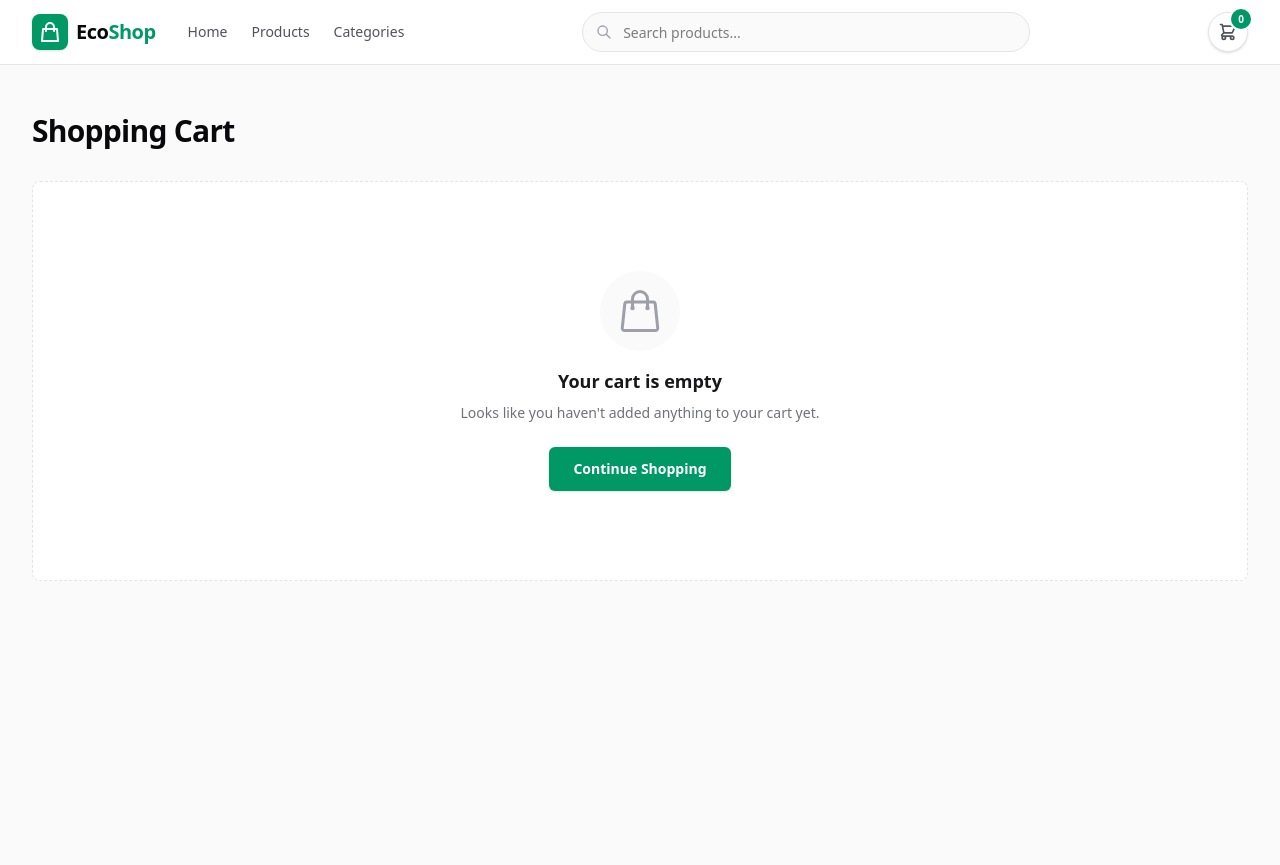
After one commit to Kaushalendra87/EcoShop, a Django app: page /cart/summary/ in a window 1280 px wide. The commit adds this page. Run offline with Django 5.2, Linux system fonts and the light colour scheme; some libraries are stand-ins or nearby versions.

Commit message:
Built the cart detail page and also added the item deletion from the cart

```diff
--- /dev/null
+++ b/cart/templates/cart/cart_summary.html
@@ -0,0 +1,175 @@
+{% extends 'myapp/base.html' %}
+
+{% block body %}
+<main class="min-h-screen bg-zinc-50 text-zinc-950 py-8 lg:py-12">
+    <div class="mx-auto max-w-7xl px-4 sm:px-6 lg:px-8">
+        <h1 class="text-3xl font-bold tracking-tight mb-8">Shopping Cart</h1>
+
+        <div id="cart-content">
+            {% if cart %}
+                <div class="grid grid-cols-1 gap-8 lg:grid-cols-12">
+                    <!-- Left: Cart Items -->
+                    <div class="lg:col-span-8 flex flex-col gap-4">
+                        {% for item in cart %}
+                            <article class="product-row group flex flex-col sm:flex-row gap-6 rounded-xl border border-zinc-200 bg-white p-6 shadow-sm transition hover:shadow-md" data-product-id="{{ item.product.id }}">
+                                <!-- Product Image -->
+                                <div class="relative aspect-square w-24 shrink-0 overflow-hidden rounded-lg bg-zinc-100 border border-zinc-100 sm:w-32">
+                                    {% if item.product.image %}
+                                        <img src="{{ item.product.image.url }}" alt="{{ item.product.name }}" class="h-full w-full object-cover">
+                                    {% else %}
+                                        <div class="flex h-full items-center justify-center text-center text-xs text-zinc-400 font-medium">No Image</div>
+                                    {% endif %}
+                                </div>
+
+                                <!-- Details -->
+                                <div class="flex flex-1 flex-col justify-between">
+                                    <div class="flex flex-col gap-1 sm:flex-row sm:justify-between sm:gap-4">
+                                        <div>
+                                            <h2 class="text-lg font-semibold text-zinc-900 hover:text-emerald-600 transition">
+                                                <a href="{{ item.product.get_absolute_url }}">
+                                                    {{ item.product.name }}
+                                                </a>
+                                            </h2>
+                                            <p class="mt-1 text-sm text-zinc-500 line-clamp-2">{{ item.product.description|truncatewords:12 }}</p>
+                                        </div>
+                                        <div class="text-right shrink-0">
+                                            <p class="text-base font-bold text-zinc-900">Rs.{{ item.total_price|floatformat:2 }}</p>
+                                            <p class="text-xs text-zinc-500">Rs.{{ item.price|floatformat:2 }} each</p>
+                                        </div>
+                                    </div>
+
+                                    <!-- Actions & Qty -->
+                                    <div class="mt-4 flex items-center justify-between border-t border-zinc-100 pt-4">
+                                        <div class="flex items-center gap-2">
+                                            <span class="text-xs font-semibold text-zinc-400 uppercase tracking-wider">Qty</span>
+                                            <span class="rounded bg-zinc-100 px-2.5 py-1 text-sm font-semibold text-zinc-700">{{ item.qty }}</span>
+                                        </div>
+
+                                        <button type="button" class="delete-btn flex items-center gap-1.5 rounded-lg border border-zinc-200 px-3 py-1.5 text-xs font-semibold text-zinc-500 hover:border-rose-200 hover:bg-rose-50 hover:text-rose-600 transition shadow-sm" data-product-id="{{ item.product.id }}">
+                                            <svg class="h-3.5 w-3.5" fill="none" stroke="currentColor" stroke-width="2" viewBox="0 0 24 24">
+                                                <path stroke-linecap="round" stroke-linejoin="round" d="M19 7l-.867 12.142A2 2 0 0116.138 21H7.862a2 2 0 01-1.995-1.858L5 7m5 4v6m4-6v6m1-10V4a1 1 0 00-1-1h-4a1 1 0 00-1 1v3M4 7h16"></path>
+                                            </svg>
+                                            Remove
+                                        </button>
+                                    </div>
+                                </div>
+                            </article>
+                        {% endfor %}
+                    </div>
+
+                    <!-- Right: Summary Card -->
+                    <div class="lg:col-span-4">
+                        <div class="sticky top-24 rounded-xl border border-zinc-200 bg-white p-6 shadow-sm">
+                            <h2 class="text-lg font-semibold text-zinc-900 border-b border-zinc-100 pb-4 mb-4">Order Summary</h2>
+
+                            <div class="flex flex-col gap-3.5 text-sm mb-6">
+                                <div class="flex justify-between text-zinc-600">
+                                    <span>Subtotal</span>
+                                    <span id="subtotal" class="font-semibold text-zinc-900">Rs.{{ cart.get_total|floatformat:2 }}</span>
+                                </div>
+                                <div class="flex justify-between text-zinc-600">
+                                    <span>Shipping</span>
+                                    <span class="font-semibold text-emerald-600">Free</span>
+                                </div>
+                                <div class="flex justify-between text-zinc-600">
+                                    <span>Estimated Tax</span>
+                                    <span class="font-semibold text-zinc-900">Rs.0.00</span>
+                                </div>
+                            </div>
+
+                            <div class="border-t border-zinc-200 pt-4 mb-6">
+                                <div class="flex justify-between items-baseline">
+                                    <span class="text-base font-bold text-zinc-900">Total Amount</span>
+                                    <span id="total-amount" class="text-2xl font-extrabold text-zinc-900">Rs.{{ cart.get_total|floatformat:2 }}</span>
+                                </div>
+                            </div>
+
+                            <button type="button" class="w-full flex h-12 items-center justify-center rounded-lg bg-emerald-600 px-4 text-sm font-semibold text-white shadow-md shadow-emerald-100 hover:bg-emerald-700 transition">
+                                Proceed to Checkout
+                            </button>
+                        </div>
+                    </div>
+                </div>
+            {% else %}
+                <div class="flex min-h-[400px] flex-col items-center justify-center rounded-lg border border-dashed border-zinc-200 bg-white p-12 text-center">
+                    <div class="rounded-full bg-zinc-50 p-4 text-zinc-400">
+                        <svg class="h-12 w-12" fill="none" stroke="currentColor" stroke-width="1.5" viewBox="0 0 24 24">
+                            <path stroke-linecap="round" stroke-linejoin="round" d="M15.75 10.5V6a3.75 3.75 0 1,0-7.5 0v4.5m11.356-1.993 1.263 12c.07.665-.45 1.243-1.119 1.243H4.25a1.125 1.125 0 0,1-1.12-1.243l1.264-12A1.125 1.125 0 0,1 5.513 7.5h12.974c.576 0 1.059.435 1.119 1.007zM8.625 10.5a.375.375 0 1,1-.75 0 .375.375 0 0,1 .75 0zm7.5 0a.375.375 0 1,1-.75 0 .375.375 0 0,1 .75 0z"></path>
+                        </svg>
+                    </div>
+                    <h3 class="mt-4 text-lg font-semibold text-zinc-900">Your cart is empty</h3>
+                    <p class="mt-2 text-sm text-zinc-500">Looks like you haven't added anything to your cart yet.</p>
+                    <a href="{% url 'myapp:index' %}" class="mt-6 inline-flex h-11 items-center justify-center rounded-md bg-emerald-600 px-6 text-sm font-semibold text-white shadow-sm hover:bg-emerald-700 transition">
+                        Continue Shopping
+                    </a>
+                </div>
+            {% endif %}
+        </div>
+    </div>
+</main>
+
+<!-- Cart AJAX Script -->
+<script>
+    $(document).on("click", ".delete-btn", function(e) {
+        e.preventDefault();
+        const productId = $(this).data("product-id");
+        const $row = $(this).closest('.product-row');
+        const $btn = $(this);
+
+        // Visual loading state for delete button
+        $btn.prop('disabled', true).addClass('opacity-55');
+
+        $.ajax({
+            type: "POST",
+            url: "{% url 'cart_delete' %}",
+            data: {
+                csrfmiddlewaretoken: "{{ csrf_token }}",
+                product_id: productId
+            },
+            success: function(response) {
+                // Update navbar badge
+                const $badge = $('#cart-qty');
+                $badge.text(response.qty);
+                $badge.removeClass('scale-100 bg-emerald-600').addClass('scale-125 bg-amber-500');
+                setTimeout(() => {
+                    $badge.removeClass('scale-125 bg-amber-500').addClass('scale-100 bg-emerald-600');
+                }, 300);
+
+                // Update summary values
+                const formattedTotal = 'Rs.' + parseFloat(response.total).toFixed(2);
+                $('#subtotal').text(formattedTotal);
+                $('#total-amount').text(formattedTotal);
+
+                // Animate row removal
+                $row.fadeOut(300, function() {
+                    $(this).remove();
+                    checkEmpty();
+                });
+            },
+            error: function(xhr, errmsg, err) {
+                console.error("Error removing item:", errmsg);
+                $btn.prop('disabled', false).removeClass('opacity-55');
+            }
+        });
+    });
+
+    function checkEmpty() {
+        if ($('.product-row').length === 0) {
+            $('#cart-content').html(`
+                <div class="flex min-h-[400px] flex-col items-center justify-center rounded-lg border border-dashed border-zinc-200 bg-white p-12 text-center">
+                    <div class="rounded-full bg-zinc-50 p-4 text-zinc-400">
+                        <svg class="h-12 w-12" fill="none" stroke="currentColor" stroke-width="1.5" viewBox="0 0 24 24">
+                            <path stroke-linecap="round" stroke-linejoin="round" d="M15.75 10.5V6a3.75 3.75 0 1,0-7.5 0v4.5m11.356-1.993 1.263 12c.07.665-.45 1.243-1.119 1.243H4.25a1.125 1.125 0 0,1-1.12-1.243l1.264-12A1.125 1.125 0 0,1 5.513 7.5h12.974c.576 0 1.059.435 1.119 1.007zM8.625 10.5a.375.375 0 1,1-.75 0 .375.375 0 0,1 .75 0zm7.5 0a.375.375 0 1,1-.75 0 .375.375 0 0,1 .75 0z"></path>
+                        </svg>
+                    </div>
+                    <h3 class="mt-4 text-lg font-semibold text-zinc-900">Your cart is empty</h3>
+                    <p class="mt-2 text-sm text-zinc-500">Looks like you haven't added anything to your cart yet.</p>
+                    <a href="{% url 'myapp:index' %}" class="mt-6 inline-flex h-11 items-center justify-center rounded-md bg-emerald-600 px-6 text-sm font-semibold text-white shadow-sm hover:bg-emerald-700 transition">
+                        Continue Shopping
+                    </a>
+                </div>
+            `);
+        }
+    }
+</script>
+{% endblock %}
--- a/cart/urls.py
+++ b/cart/urls.py
@@ -1,6 +1,8 @@
-from django.urls import path,include
+from django.urls import path
 from . import views
 
 urlpatterns = [
-    path('add/', views.cart_add, name="cart_add")
+    path('add/', views.cart_add, name="cart_add"),
+    path('delete/', views.cart_delete, name="cart_delete"),
+    path('summary/', views.cart_summary, name="cart_summary"),
 ]
--- a/cart/views.py
+++ b/cart/views.py
@@ -17,3 +17,22 @@ def cart_add(request):
         product = get_object_or_404(Product,id=product_id)
         cart.add(product=product, product_qty=product_quantity)
     return JsonResponse({'qty': len(cart)})
+
+def cart_summary(request):
+    cart = Cart(request)
+    return render(request, 'cart/cart_summary.html', {'cart': cart})
+
+def cart_delete(request):
+    cart = Cart(request)
+    if request.method == 'POST':
+        product_id = request.POST.get('product_id')
+        cart.delete(product_id=product_id)
+
+        cart_total = cart.get_total()
+        cart_qty = len(cart)
+
+        return JsonResponse({
+            'qty': cart_qty,
+            'total': cart_total
+        })
+    return JsonResponse({'error': 'Invalid request'})
--- a/myapp/templates/myapp/base.html
+++ b/myapp/templates/myapp/base.html
@@ -50,7 +50,7 @@
 
             <!-- Cart & Actions -->
             <div class="flex items-center gap-4">
-                <a href="#" class="relative flex h-10 w-10 items-center justify-center rounded-full border border-zinc-200 bg-white text-zinc-600 hover:border-emerald-600 hover:text-emerald-600 transition-all shadow-sm" aria-label="Cart">
+                <a href="{% url 'cart_summary' %}" class="relative flex h-10 w-10 items-center justify-center rounded-full border border-zinc-200 bg-white text-zinc-600 hover:border-emerald-600 hover:text-emerald-600 transition-all shadow-sm" aria-label="Cart">
                     <svg class="h-5 w-5" fill="none" stroke="currentColor" stroke-width="2" viewBox="0 0 24 24">
                         <path stroke-linecap="round" stroke-linejoin="round" d="M3 3h2l.4 2M7 13h10l4-8H5.4M7 13L5.4 5M7 13l-2.293 2.293c-.63.63-.184 1.707.707 1.707H17m0 0a2 2 0 100 4 2 2 0 000-4zm-8 2a2 2 0 11-4 0 2 2 0 014 0z"></path>
                     </svg>
```
Also changed, not shown: cart/cart.py (+23 -0 lines), db.sqlite3.
